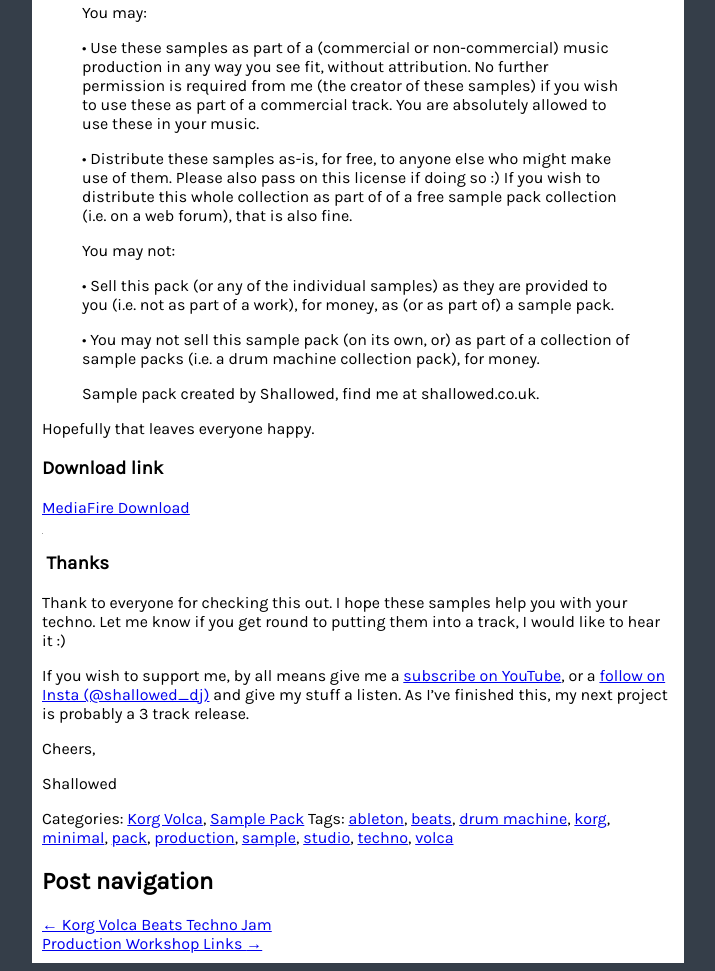
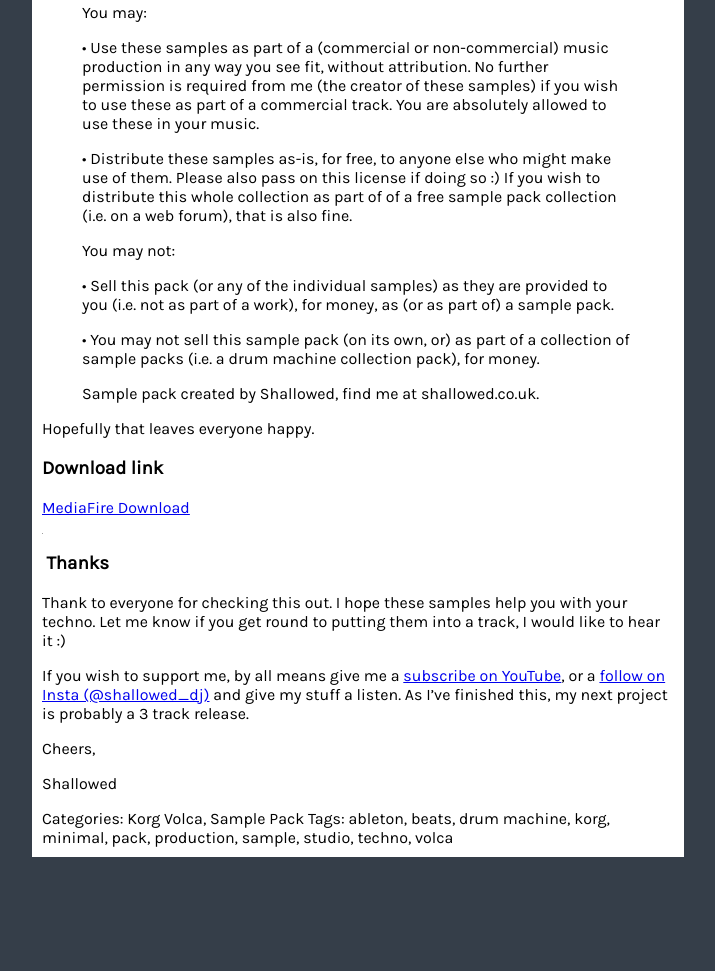
Before and after one commit to shall-w/sh-website, a plain HTML site: page 2017/10/11/korg-volca-beats-sample-pack-download/index.html in a window 1280 px wide. Shown: the part 2566-3537 px from the top of the page, without its empty margins (282-997 px from the left). After the commit the page ends 3431 px from the top, so only its background shows below. Drawn offline with Linux system fonts and the light colour scheme.

Commit message:
More stuff

```diff
--- a/2017/10/11/korg-volca-beats-sample-pack-download/index.html
+++ b/2017/10/11/korg-volca-beats-sample-pack-download/index.html
@@ -77,18 +77,17 @@ First of all, the pack contains a set of <strong>47 drum sounds</strong> straigh
 
 <footer class="entry-footer">
             <span class="cat-links">
-        Categories: <a href="https://shallowed.co.uk/category/korg-volca/" rel="category tag">Korg Volca</a>, <a href="https://shallowed.co.uk/category/sample-pack/" rel="category tag">Sample Pack</a>		</span>
+        Categories: Korg Volca, Sample Pack	</span>
 
-            <span class="tag-links">
-        Tags: <a href="https://shallowed.co.uk/tag/ableton/" rel="tag">ableton</a>, <a href="https://shallowed.co.uk/tag/beats/" rel="tag">beats</a>, <a href="https://shallowed.co.uk/tag/drum-machine/" rel="tag">drum machine</a>, <a href="https://shallowed.co.uk/tag/korg/" rel="tag">korg</a>, <a href="https://shallowed.co.uk/tag/minimal/" rel="tag">minimal</a>, <a href="https://shallowed.co.uk/tag/pack/" rel="tag">pack</a>, <a href="https://shallowed.co.uk/tag/production/" rel="tag">production</a>, <a href="https://shallowed.co.uk/tag/sample/" rel="tag">sample</a>, <a href="https://shallowed.co.uk/tag/studio/" rel="tag">studio</a>, <a href="https://shallowed.co.uk/tag/techno/" rel="tag">techno</a>, <a href="https://shallowed.co.uk/tag/volca/" rel="tag">volca</a>		</span>
+            <span class="tag-links">Tags: ableton, beats, drum machine, korg, minimal, pack, production, sample, studio, techno, volca</span>
         </footer><!-- .entry-footer -->
 </article><!-- #post-## -->
 
-            <nav class="navigation post-navigation" role="navigation">
+            <!-- <nav class="navigation post-navigation" role="navigation">
     <h1 class="screen-reader-text">Post navigation</h1>
     <div class="nav-links">
         <div class="nav-previous"><a href="https://shallowed.co.uk/2017/09/19/korg-volca-beats-techno-jam/" rel="prev"><span class="meta-nav">←</span> Korg Volca Beats Techno&nbsp;Jam</a></div><div class="nav-next"><a href="https://shallowed.co.uk/2018/03/21/production-workshop-links/" rel="next">Production Workshop Links <span class="meta-nav">→</span></a></div>		</div><!-- .nav-links -->
-</nav><!-- .navigation -->
+<!--</nav>-->
 
 
 </div>
```
